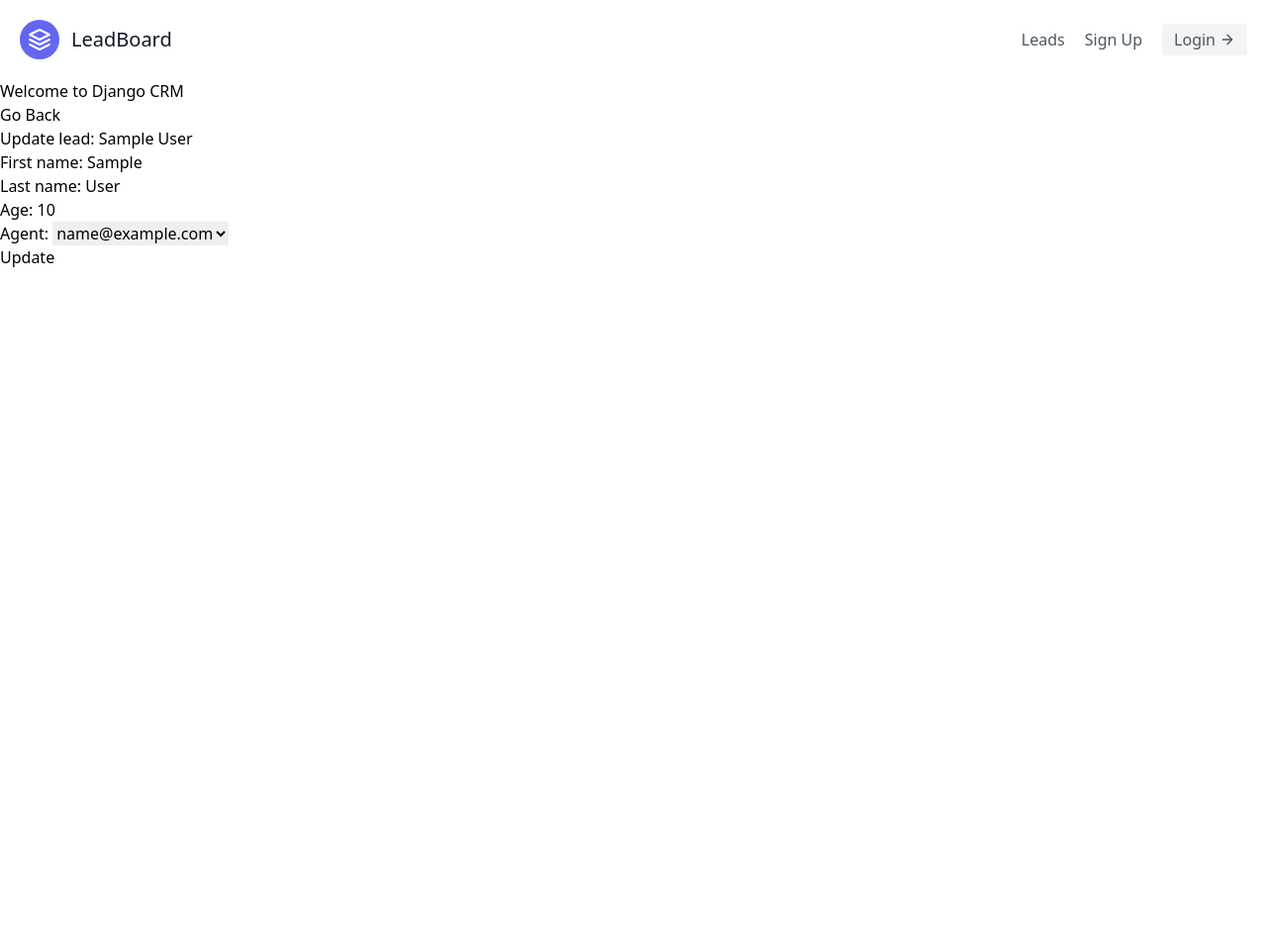
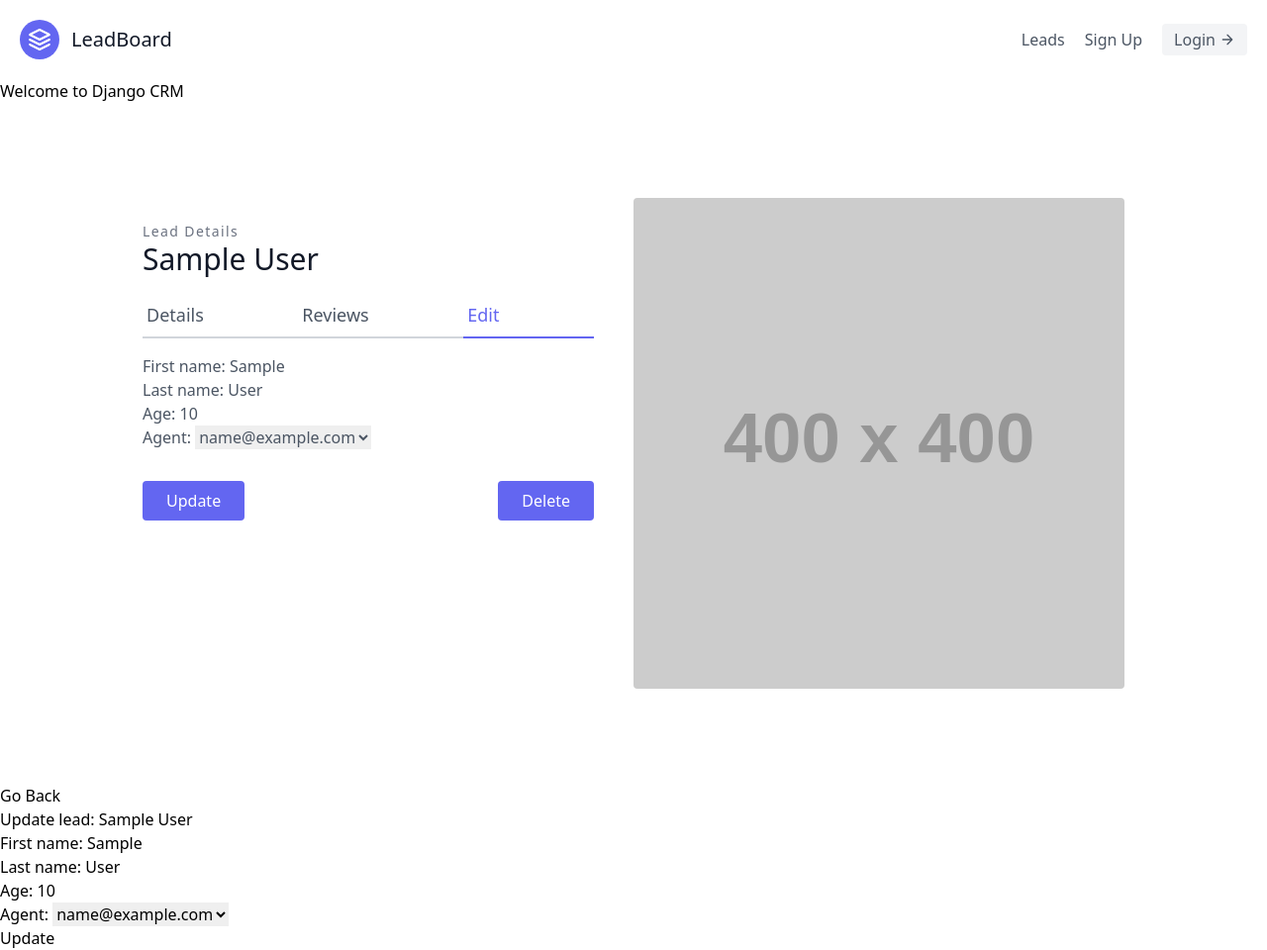
Before and after one commit to abhidevs/leadboard, a Django app: page /leads/1/update/ in a window 1280 px wide. Shown: the whole page at 99% size. Before the commit the page ends 270 px from the top, so only its background shows below. Run offline with Django 4.2, Linux system fonts and the light colour scheme; tables that the repository leaves empty hold one stand-in row (values such as "Sample post"); grey boxes labelled with a size stand in for pictures from a placeholder-image service; some libraries are stand-ins or nearby versions.

Commit message:
improved lead templates

```diff
--- a/leads/templates/leads/lead_detail.html
+++ b/leads/templates/leads/lead_detail.html
@@ -12,13 +12,13 @@
         <div class="flex mb-4">
           <a
             class="flex-grow text-indigo-500 border-b-2 border-indigo-500 py-2 text-lg px-1"
-            >Description</a
+            >Details</a
           >
           <a class="flex-grow border-b-2 border-gray-300 py-2 text-lg px-1"
             >Reviews</a
           >
-          <a class="flex-grow border-b-2 border-gray-300 py-2 text-lg px-1"
-            >Details</a
+          <a href="{% url 'leads:lead-update' lead.pk %}" class="flex-grow border-b-2 border-gray-300 py-2 text-lg px-1"
+            >Edit</a
           >
         </div>
         <p class="leading-relaxed mb-4">
--- a/leads/templates/leads/lead_update.html
+++ b/leads/templates/leads/lead_update.html
@@ -1,4 +1,55 @@
 {% extends 'base.html' %} {% block content %}
+<section class="text-gray-600 body-font overflow-hidden">
+  <div class="container px-5 py-24 mx-auto">
+    <div class="lg:w-4/5 mx-auto flex flex-wrap">
+      <div class="lg:w-1/2 w-full lg:pr-10 lg:py-6 mb-6 lg:mb-0">
+        <h2 class="text-sm title-font text-gray-500 tracking-widest">
+          Lead Details
+        </h2>
+        <h1 class="text-gray-900 text-3xl title-font font-medium mb-4">
+          {{ lead.first_name }} {{ lead.last_name }}
+        </h1>
+        <div class="flex mb-4">
+          <a
+            href="{% url 'leads:lead-detail' lead.pk %}"
+            class="flex-grow border-b-2 border-gray-300 py-2 text-lg px-1"
+            >Details</a
+          >
+          <a class="flex-grow border-b-2 border-gray-300 py-2 text-lg px-1"
+            >Reviews</a
+          >
+          <a
+            href="{% url 'leads:lead-update' lead.pk %}"
+            class="flex-grow text-indigo-500 border-b-2 border-indigo-500 py-2 text-lg px-1"
+            >Edit</a
+          >
+        </div>
+        <form method="post">
+          {% csrf_token %} {{ form.as_p }}
+          <div class="flex justify-between mt-8">
+            <button
+              type="submit"
+              class="flex mr-auto text-white bg-indigo-500 border-0 py-2 px-6 focus:outline-none hover:bg-indigo-600 rounded"
+            >
+              Update
+            </button>
+            <button
+              class="flex ml-auto text-white bg-indigo-500 border-0 py-2 px-6 focus:outline-none hover:bg-indigo-600 rounded"
+            >
+              Delete
+            </button>
+          </div>
+        </form>
+      </div>
+      <img
+        alt="ecommerce"
+        class="lg:w-1/2 w-full lg:h-auto h-64 object-cover object-center rounded"
+        src="https://dummyimage.com/400x400"
+      />
+    </div>
+  </div>
+</section>
+
 <a href="{% url 'leads:lead-detail' lead.pk %}">Go Back</a>
 <div class="lead">
   <h1>Update lead: {{ lead }}</h1>
```
